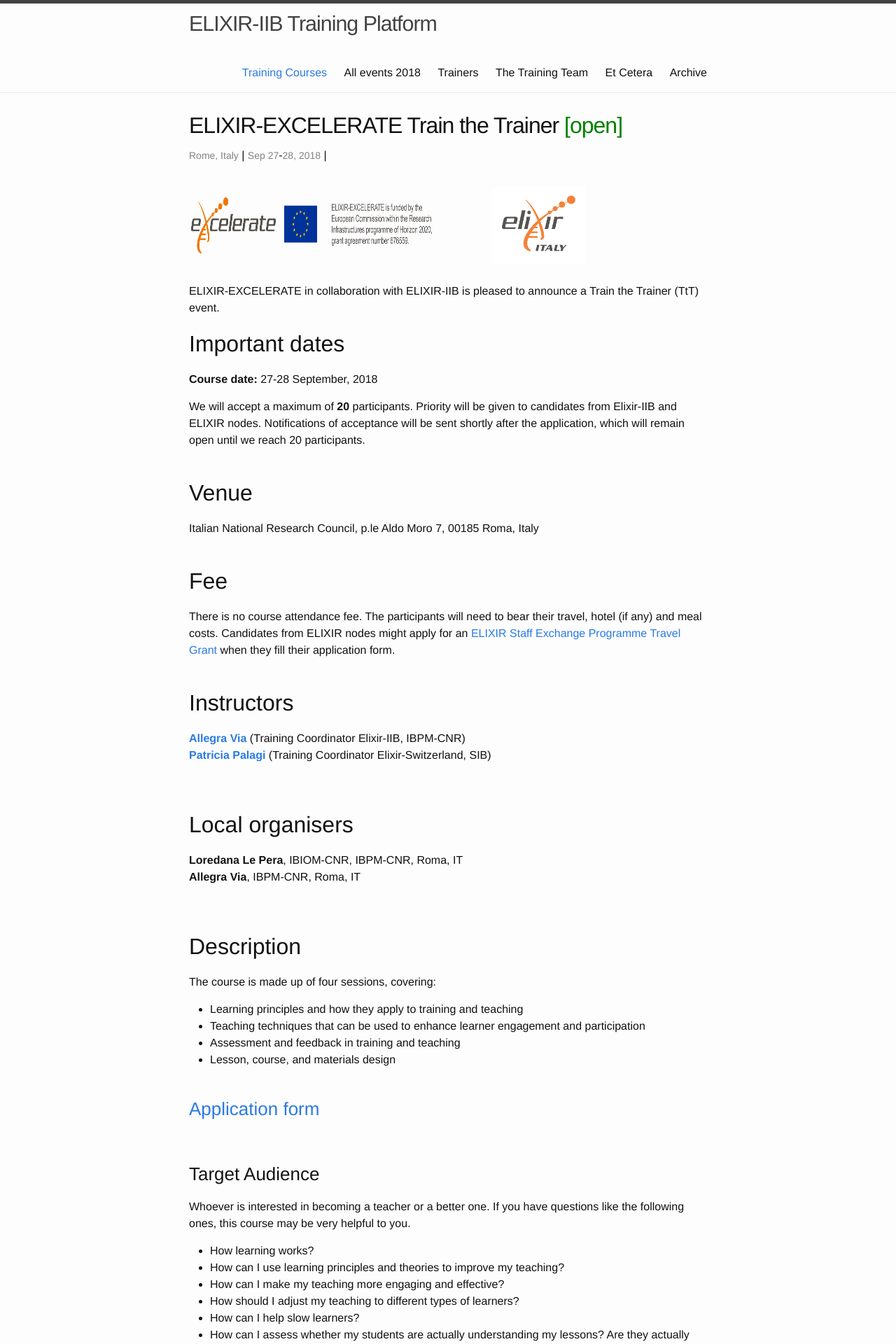
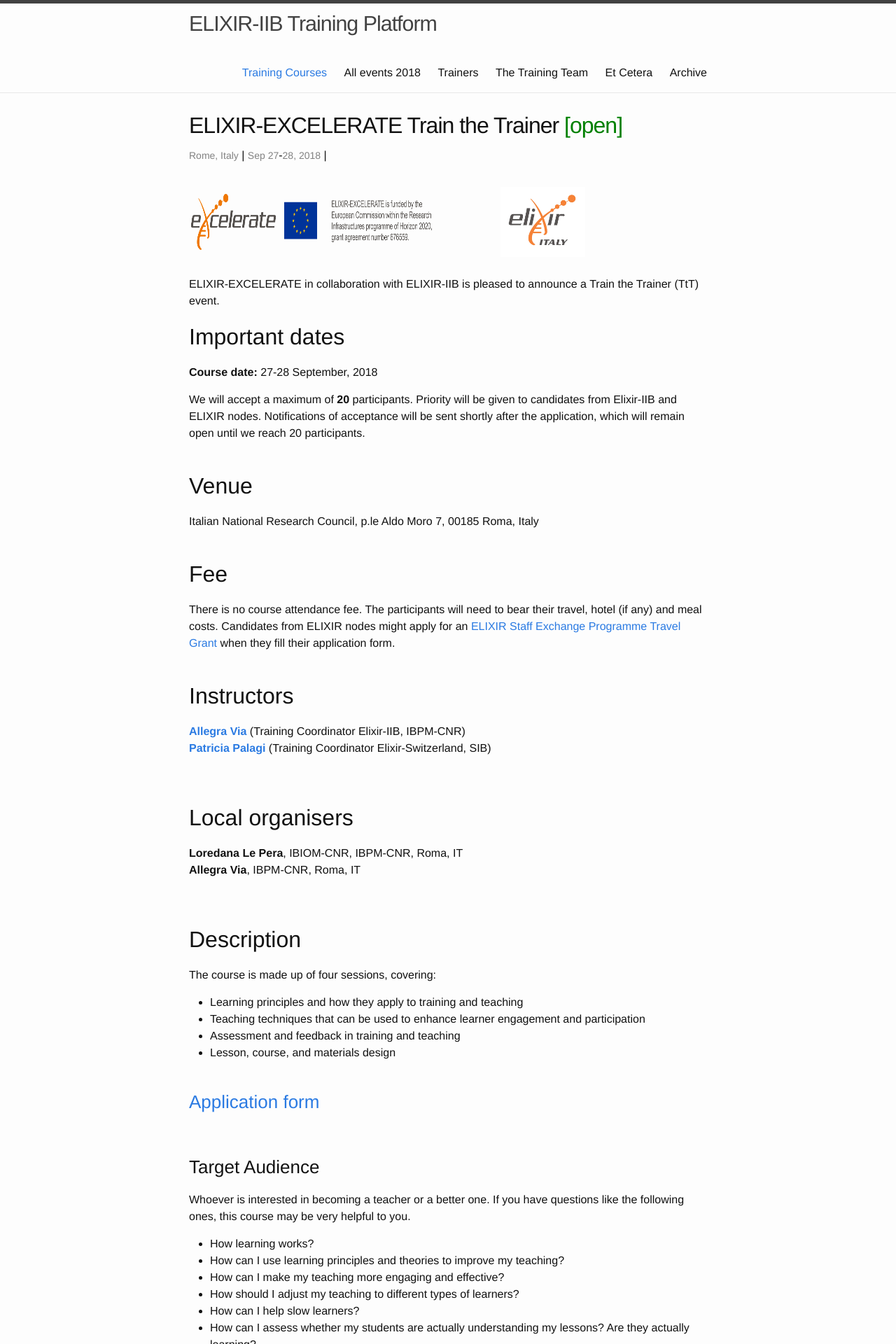
Before and after one commit to ELIXIR-IIB-training/website, a Jekyll site: the page built from _posts/2018-09-27-train-the-trainer-rome.md, in a window 1280 px wide. Shown: the top 1920 px of the page at 70% size. Built offline with Jekyll 4.4.1, drawn with Linux system fonts in a browser that asks for light colours.

```diff
--- a/_posts/2018-09-27-train-the-trainer-rome.md
+++ b/_posts/2018-09-27-train-the-trainer-rome.md
@@ -12,7 +12,7 @@ description: ELIXIR-EXCELERATE, in collaboration with ELIXIR-IIB, is pleased to
 <table border="0" width="600">
   <tr>
   <td><a href="https://www.elixir-europe.org/about-us/how-funded/eu-projects/excelerate"><img src="../../../img/Logo_Excelerate_EU-flag-acknowledgement.png" height="80" width="350"></a></td>
-  <td><a href="http://elixir-italy.org"><img src="../../../img/logo_elixir_italy.jpg" height="110"></a></td>
+  <td><a href="http://elixir-italy.org"><img src="../../../img/logo_elixir_italy.jpg" height="100"></a></td>
   </tr>
 </table>
 <br>
```
